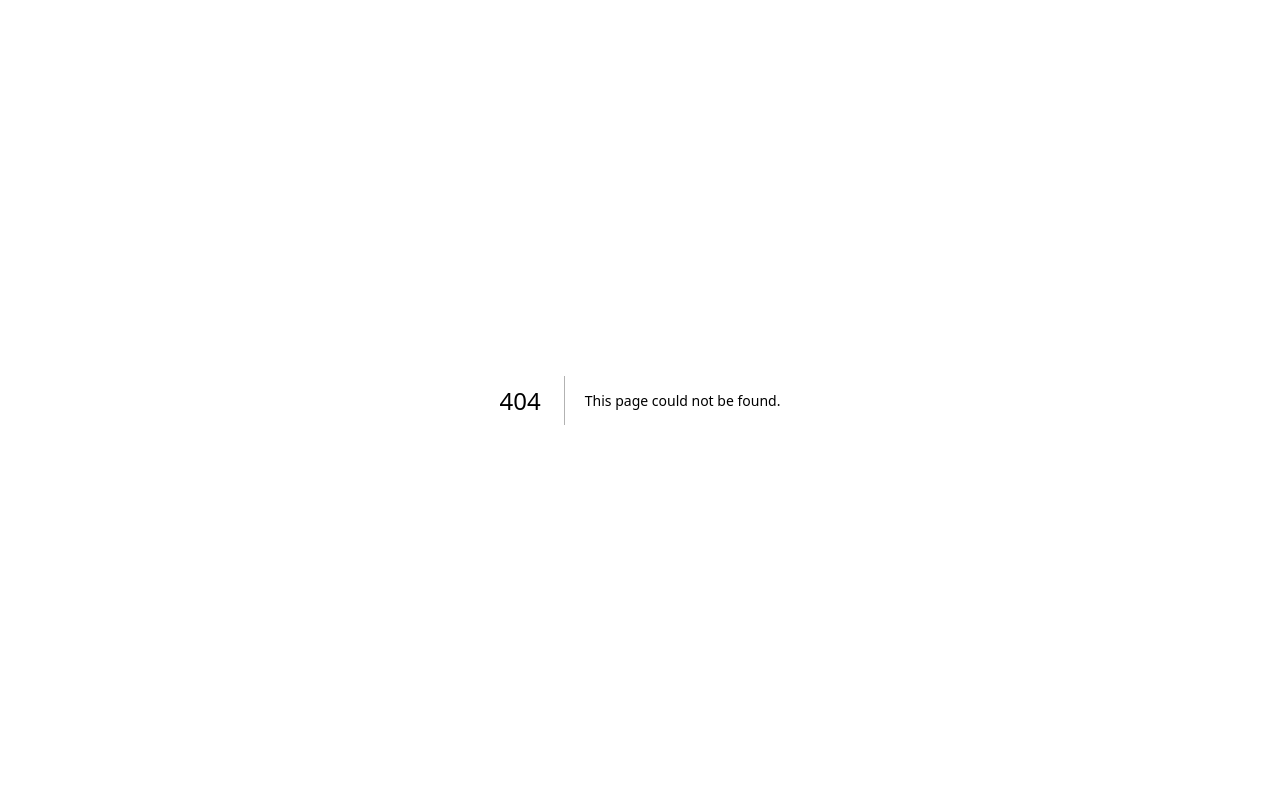
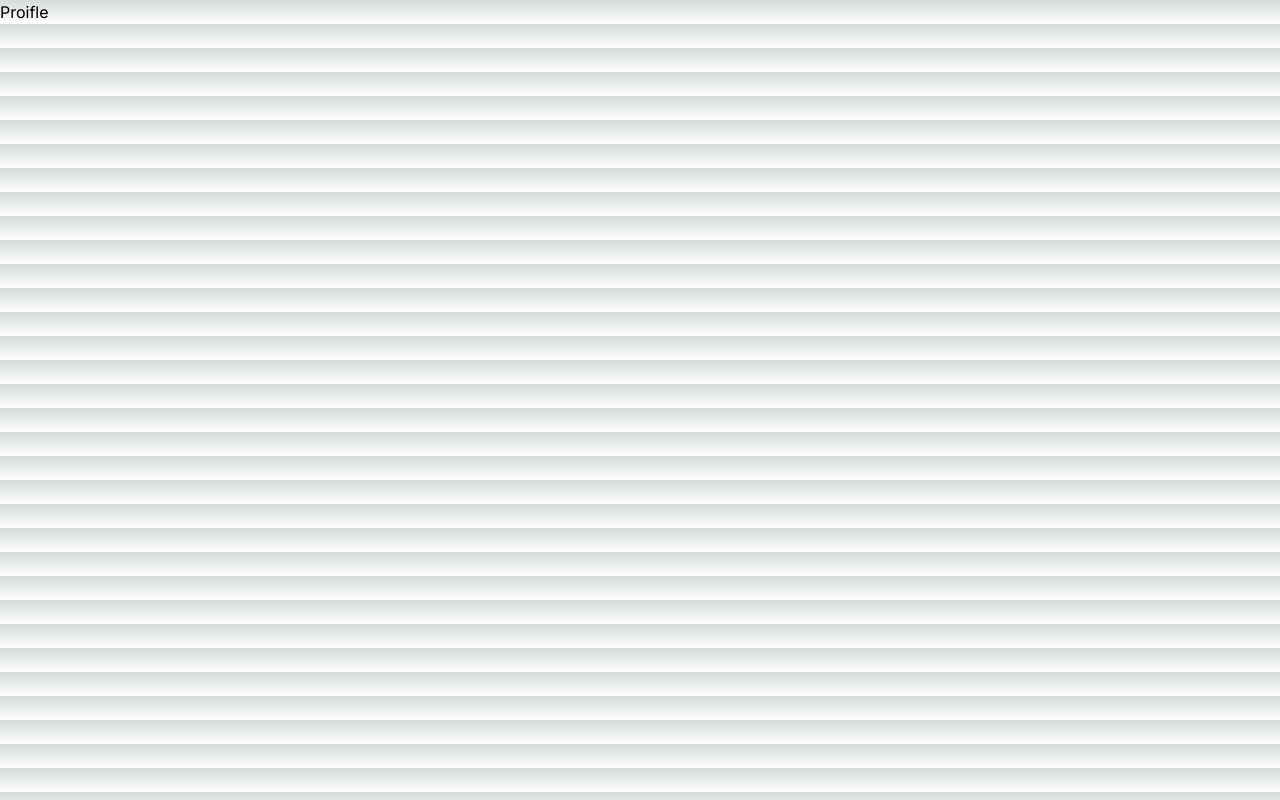
Before and after one commit to hackwell4216/final-year-project, a Next.js app: page /profile in a window 1280 px wide. Before the commit this address had no page. Built offline with nearby package versions, Linux system fonts and the light colour scheme.

Commit message:
added a link to profile and to the navbar

```diff
--- a/src/app/dashboard/SideNavbar.js
+++ b/src/app/dashboard/SideNavbar.js
@@ -12,6 +12,7 @@ import {
 import { CgProfile } from "react-icons/cg";
 import { FaRegComments } from "react-icons/fa";
 import { BiMessageSquareDots } from "react-icons/bi";
+import Link from "next/link";
 
 function SideNavbar() {
     return (
@@ -32,11 +33,13 @@ function SideNavbar() {
                                     Dashboard
                                 </h3>
                             </div>
-                            <div className="flex  mb-2 justify-start items-center gap-4 pl-5 hover:bg-gray-900 p-2 rounded-md group cursor-pointer hover:shadow-lg m-auto">
+                            <div  className="flex  mb-2 justify-start items-center gap-4 pl-5 hover:bg-gray-900 p-2 rounded-md group cursor-pointer hover:shadow-lg m-auto">
                                 <CgProfile className="text-2xl text-gray-600 group-hover:text-white " />
-                                <h3 className="text-base text-gray-800 group-hover:text-white font-semibold ">
+                               <Link href="/profile">
+                               <h3 className="text-base text-gray-800 group-hover:text-white font-semibold ">
                                     Profile
                                 </h3>
+                               </Link>
                             </div>
                             <div className="flex  mb-2 justify-start items-center gap-4 pl-5 hover:bg-gray-900 p-2 rounded-md group cursor-pointer hover:shadow-lg m-auto">
                                 <FaRegComments className="text-2xl text-gray-600 group-hover:text-white " />
--- /dev/null
+++ b/src/app/profile/page.tsx
@@ -0,0 +1,7 @@
+export default function ProfilePage(){
+    return (
+        <div>
+            <h1>Proifle</h1>
+        </div>
+    )
+}
```
